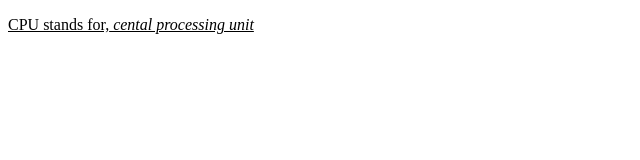
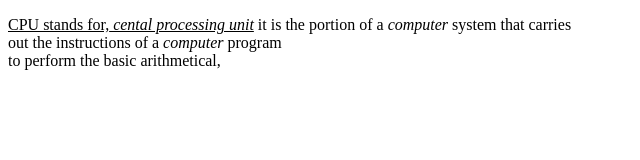
Before and after one commit to iamneo-production/dcfcfeebbaadaeccdfffebaeceaec, a website: page public/index.html in a window 1280 px wide. Shown: the whole page, without its empty margins (0-640 px from the left). Drawn offline with Linux system fonts and the light colour scheme.

Commit message:
Backup Commit

```diff
--- a/public/index.html
+++ b/public/index.html
@@ -2,7 +2,10 @@
 <html>
     <head>
         <title> CPU </title>
-        <p><u>CPU stands for,<i> cental processing unit</i></u></p>
+        <p><u>CPU stands for,<i> cental processing unit</i></u>
+      it is the portion of a <i>computer</i> system that carries<br>
+      out the instructions of a <i> computer </i> program<br>
+      to perform the basic arithmetical,
 
         </title>
     </head>
```
